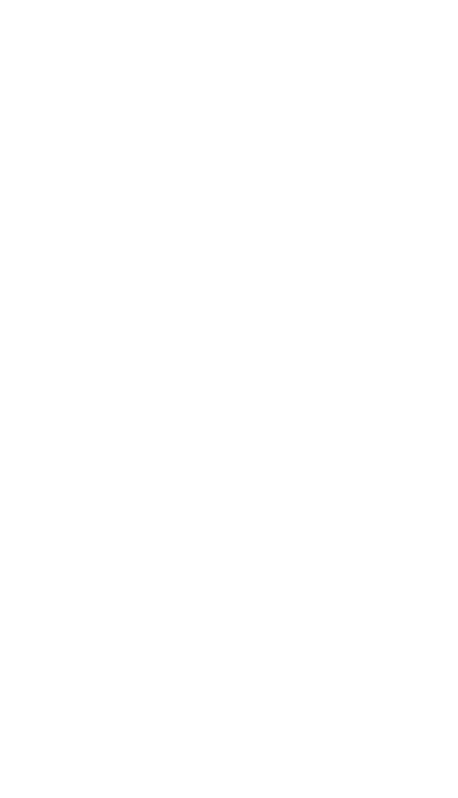
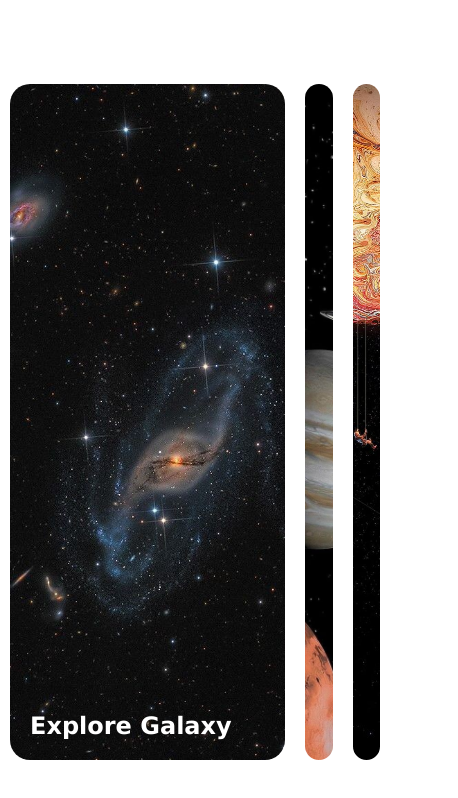
Before and after one commit to KelvenLeopoldo/Projects-HTML-CSS-JS, a plain HTML site: page 02 Day 1 - Expanding Cards/html/home.html in a window 390 px wide. Shown: the whole page, 458 px wide, since content can reach past the window. Drawn offline with Linux system fonts and the light colour scheme.

Commit message:
Work with slide image using mouse

```diff
--- a/02 Day 1 - Expanding Cards/Js/script.js
+++ b/02 Day 1 - Expanding Cards/Js/script.js
@@ -0,0 +1,14 @@
+const panels = document.querySelectorAll('.panel')
+
+panels.forEach(panel => {
+    panel.addEventListener('mouseenter', () => {
+        removeActiveClasses()
+        panel.classList.add('active')
+    })
+})
+
+function removeActiveClasses() {
+    panels.forEach(panel => {
+        panel.classList.remove('active')
+    })
+}
--- a/02 Day 1 - Expanding Cards/Styles/styles.css
+++ b/02 Day 1 - Expanding Cards/Styles/styles.css
@@ -0,0 +1,65 @@
+*{
+    box-sizing: border-box;
+}
+body{
+    font-family: Verdana, Geneva, Tahoma, sans-serif;
+    display: flex;
+    align-items: center;
+    justify-content: center;
+    height: 100vh;
+    overflow: hidden;
+    margin: 0;
+    font-size: larger;
+
+}
+
+.container{
+    display: flex;
+    width: 70vw;
+}
+.panel{
+    background-size: cover;
+    background-position:center;
+    background-repeat: no-repeat;
+    height: 80vh;
+    border-radius: 20px;
+    color: white;
+    cursor: pointer;
+    flex: 0.5;
+    margin: 10px;
+    position: relative;
+    transition: flex 0.8s ease-in;
+}
+.panel h3{
+    position: absolute;
+    font-size: 24px;
+    bottom: 20px;
+    left: 20px;
+    margin: 0;
+    opacity: 0;
+}
+.panel.active{
+    flex: 5;
+}
+.panel.active h3{
+    opacity: 1;
+    transition: opacity 0.3s ease-in 0.5s;
+}
+
+
+@media(max-width: 620px){
+    .container{
+        width: 100vw;
+    }
+    .panel:nth-of-type(5) {
+        display: none;
+    }
+}
+@media(max-width: 520px){
+    .container{
+        width: 100vw;
+    }
+    .panel:nth-of-type(4){
+        display: none;
+    }
+}
--- a/02 Day 1 - Expanding Cards/html/home.html
+++ b/02 Day 1 - Expanding Cards/html/home.html
@@ -3,9 +3,28 @@
 <head>
     <meta charset="UTF-8">
     <meta name="viewport" content="width=device-width, initial-scale=1.0">
-    <title>Document</title>
+    <link rel="stylesheet" href="/02 Day 1 - Expanding Cards/Styles/styles.css">
+
+    <title>Expanding Cards</title>
 </head>
 <body>
-
+    <div class="container">
+        <div class="panel active" style="background-image: url('../img/ceeb7b4227bd0b28525a13ab40c47df4.jpg')">
+            <h3>Explore Galaxy</h3>
+        </div>
+        <div class="panel" style="background-image: url('../img/7e51b6c002a95820a7210883d6e1a809.jpg')">
+            <h3>Planet Founded</h3>
+        </div>
+        <div class="panel" style="background-image: url('../img/ceff564e364ab385e3088174db42dc9e.jpg')">
+            <h3>Spend time Alone</h3>
+        </div>
+        <div class="panel" style="background-image: url('../img/701b4675b39944a827b1c95ab17e6bfb.jpg')">
+            <h3>Love Founded</h3>
+        </div>
+        <div class="panel" style="background-image: url('../img/00cd3d00c72b745ed5c8384f29cd91f6.jpg')">
+            <h3>Lonely</h3>
+        </div>
+    </div>
+<script src="/02 Day 1 - Expanding Cards/Js/script.js"></script>
 </body>
 </html>
```
Also changed, not shown: 02 Day 1 - Expanding Cards/img/00cd3d00c72b745ed5c8384f29cd91f6.jpg (added), 02 Day 1 - Expanding Cards/img/701b4675b39944a827b1c95ab17e6bfb.jpg (added), 02 Day 1 - Expanding Cards/img/7e51b6c002a95820a7210883d6e1a809.jpg (added), 02 Day 1 - Expanding Cards/img/ceeb7b4227bd0b28525a13ab40c47df4.jpg (added), 02 Day 1 - Expanding Cards/img/ceff564e364ab385e3088174db42dc9e.jpg (added).
